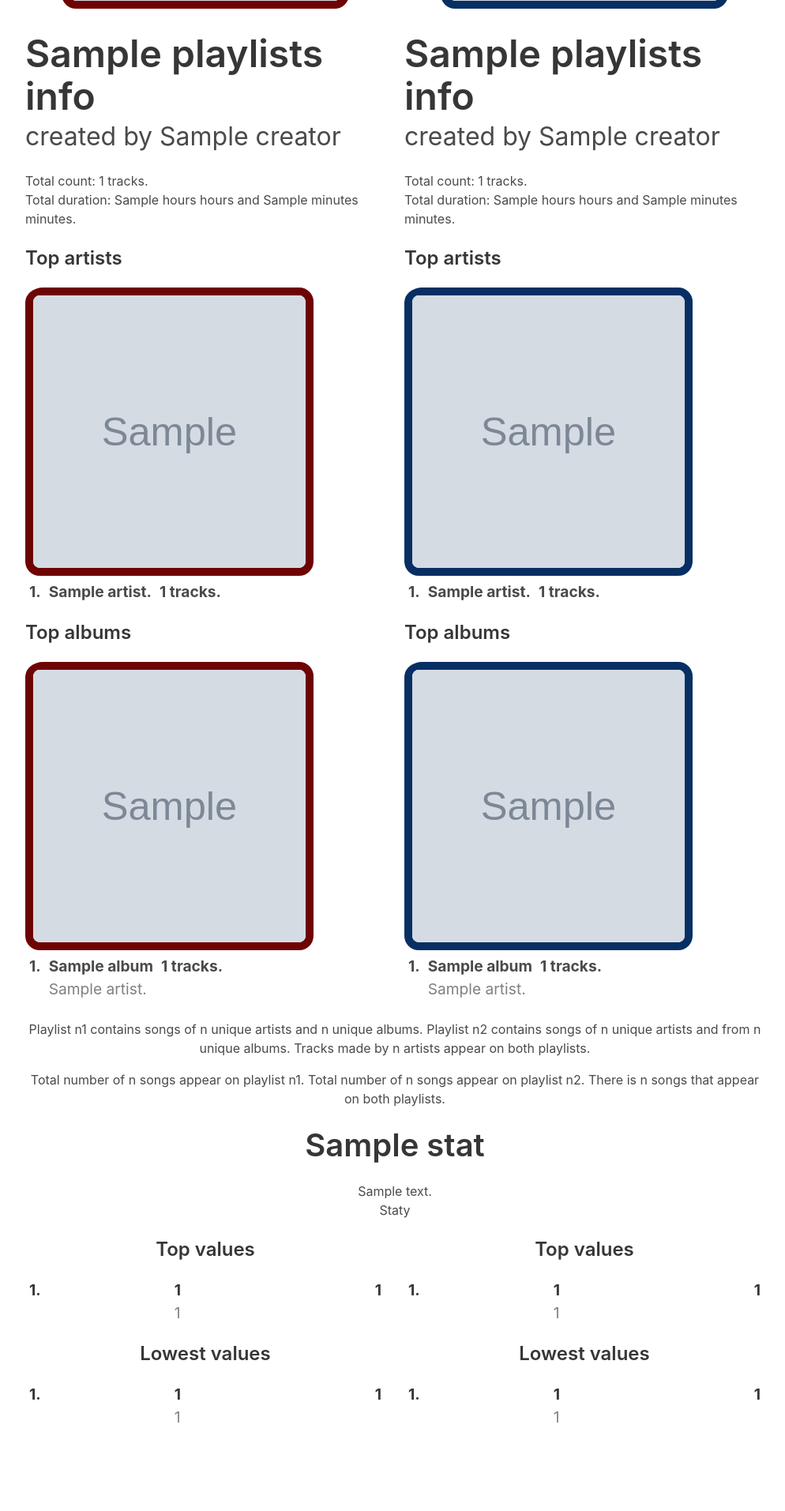
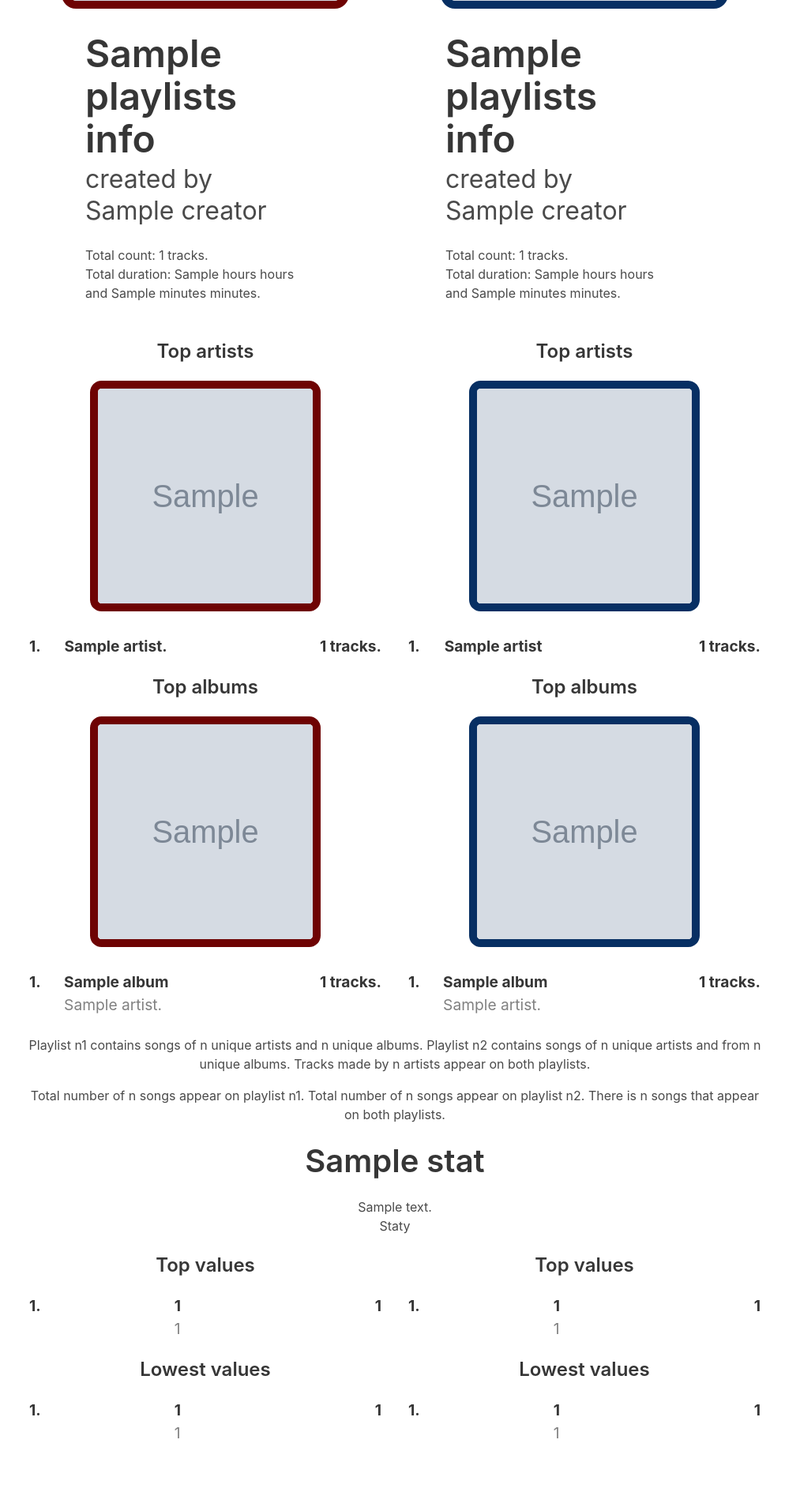
Before and after one commit to KosAqH/Spotify-Playlists-Analyzer, a Flask app: template webapp/app/templates/playlists_comparison_post.html in a window 1280 px wide. Shown: the part 462-2375 px from the top of the page at 79% size, without its empty margins (140-1134 px from the left). Before the commit the page ends 2263 px from the top, so only its background shows below. Run offline with Flask 3, Linux system fonts and the light colour scheme; the template is opened without the code that fills it: most values are stand-ins (such as "Sample title", 1, 10 or a date in 2020); grey boxes marked "Sample" are stand-in pictures; some libraries are stand-ins or nearby versions.

Commit message:
Fix displaying basic info about playlists on comparison page

```diff
--- a/webapp/app/__init__.py
+++ b/webapp/app/__init__.py
@@ -2,7 +2,7 @@ from flask import Flask
 
 app = Flask(__name__, instance_relative_config=False)
 
-# app.config['SECRET_KEY'] = 'this-shouldnt-be-here-in-real-app'
+app.config['SECRET_KEY'] = 'this-shouldnt-be-here-in-real-app'
 # app.config['SQLALCHEMY_DATABASE_URI'] = 'sqlite:///db.sqlite' only for db
 
 from . import views
--- a/webapp/app/static/style.css
+++ b/webapp/app/static/style.css
@@ -52,6 +52,11 @@ figure {
     border-radius: 5%;
 }
 
+.img-playlist-cover-small {
+    width: 80%;
+    margin: auto;
+}
+
 .is-comp figure{
     border: 10px solid;
 
--- a/webapp/app/templates/playlists_comparison_post.html
+++ b/webapp/app/templates/playlists_comparison_post.html
@@ -23,32 +23,36 @@
     </div>
 
     <div name="playlist-info" class="columns block">
-        <div class="column has-text-left">
+        <div class="columns column has-text-left is-half">
+            <div class="column is-8 is-offset-2">
                 <p class = "title is-1"> <a href="{{ playlists_info[0]['url'] }}" class="no-hover-links" target="_blank"> {{ playlists_info[0]['name'] }} </a> </p>
                 <p class = "subtitle is-3"> created by {{ playlists_info[0]['creator'] }}</p>
                 <p> Total count: {{ playlists_info[0]['total_count'] }} tracks. </p>
                 <p> Total duration: {{ playlists_info[0]['hours'] }} hours and {{ playlists_info[0]['minutes'] }} minutes. </p>
             </div>
-        <div class="column has-text-left">
+        </div>
+        <div class="columns column has-text-left is-half">
+            <div class="column is-8 is-offset-2">
                 <p class = "title is-1"> <a href="{{ playlists_info[1]['url'] }}" class="no-hover-links" target="_blank"> {{ playlists_info[1]['name'] }} </a> </p>
                 <p class = "subtitle is-3"> created by {{ playlists_info[1]['creator'] }}</p>
                 <p> Total count: {{ playlists_info[1]['total_count'] }} tracks. </p>
                 <p> Total duration: {{ playlists_info[1]['hours'] }} hours and {{ playlists_info[1]['minutes'] }} minutes. </p>
             </div>
         </div>
+    </div>
 
     <div name="playlist-comp-top" class="columns block comp-top is-comp">
-        <div class="column has-text-left">
+        <div class="column">
             <div class="block red-border">
                 <p class = "title is-4"> Top artists </p>
 
-                <div class="img-playlist-cover">
+                <div class="img-playlist-cover img-playlist-cover-small block">
                     <figure class="image is-inline-block">
                         <img src="{{ playlists_info[0]['top_artist'][0]['url_photo']}}">
                     </figure>
                 </div>
 
-                <table class="top-table">
+                <table class="table top-table is-fullwidth">
                     <tbody>
                         {% for artist in playlists_info[0]['top_artist'] %}
                             <tr>
@@ -63,12 +67,12 @@
             </div>
             <div class="block red-border">
                 <p class = "title is-4"> Top albums </p>
-                <div class="img-playlist-cover">
+                <div class="img-playlist-cover img-playlist-cover-small block">
                     <figure class="image is-inline-block">
                         <img src="{{ playlists_info[0]['top_album'][0]['url_photo']}}">
                     </figure>
                 </div>
-                <table class="top-table">
+                <table class="table top-table is-fullwidth">
                     {% for album in playlists_info[0]['top_album'] %}
                         <tr>
                             <td> {{ loop.index }}. </td>
@@ -81,22 +85,22 @@
             </div>
 
         </div>
-        <div class="column has-text-left blue-border">
+        <div class="column blue-border">
             <div class="block">
                 <p class = "title is-4"> Top artists </p>
 
-                <div class="img-playlist-cover">
+                <div class="img-playlist-cover img-playlist-cover-small block">
                     <figure class="image is-inline-block">
                         <img src="{{ playlists_info[1]['top_artist'][0]['url_photo']}}">
                     </figure>
                 </div>
 
-                <table class="top-table">
+                <table class="table top-table is-fullwidth">
                     <tbody>
                         {% for artist in playlists_info[1]['top_artist'] %}
                             <tr>
                                 <td> {{ loop.index }}. </td>
-                                <td> {{ artist["name"] }}.</td>
+                                <td> {{ artist["name"] }}</td>
                                 <td> {{ artist["count"] }} tracks.</td>
                                 </td>
                             </tr>
@@ -106,12 +110,12 @@
             </div>
             <div class="block">
                 <p class = "title is-4"> Top albums </p>
-                <div class="img-playlist-cover">
+                <div class="img-playlist-cover img-playlist-cover-small block">
                     <figure class="image is-inline-block">
                         <img src="{{ playlists_info[1]['top_album'][0]['url_photo']}}">
                     </figure>
                 </div>
-                <table class="top-table">
+                <table class="table top-table is-fullwidth">
                     {% for album in playlists_info[1]['top_album'] %}
                         <tr>
                             <td> {{ loop.index }}. </td>
```
Also changed, not shown: webapp/app/templates/playlists_comparison.html (deleted, +0 -22 lines), 1 other file. Lines whose indentation alone changed are shown as unchanged.
